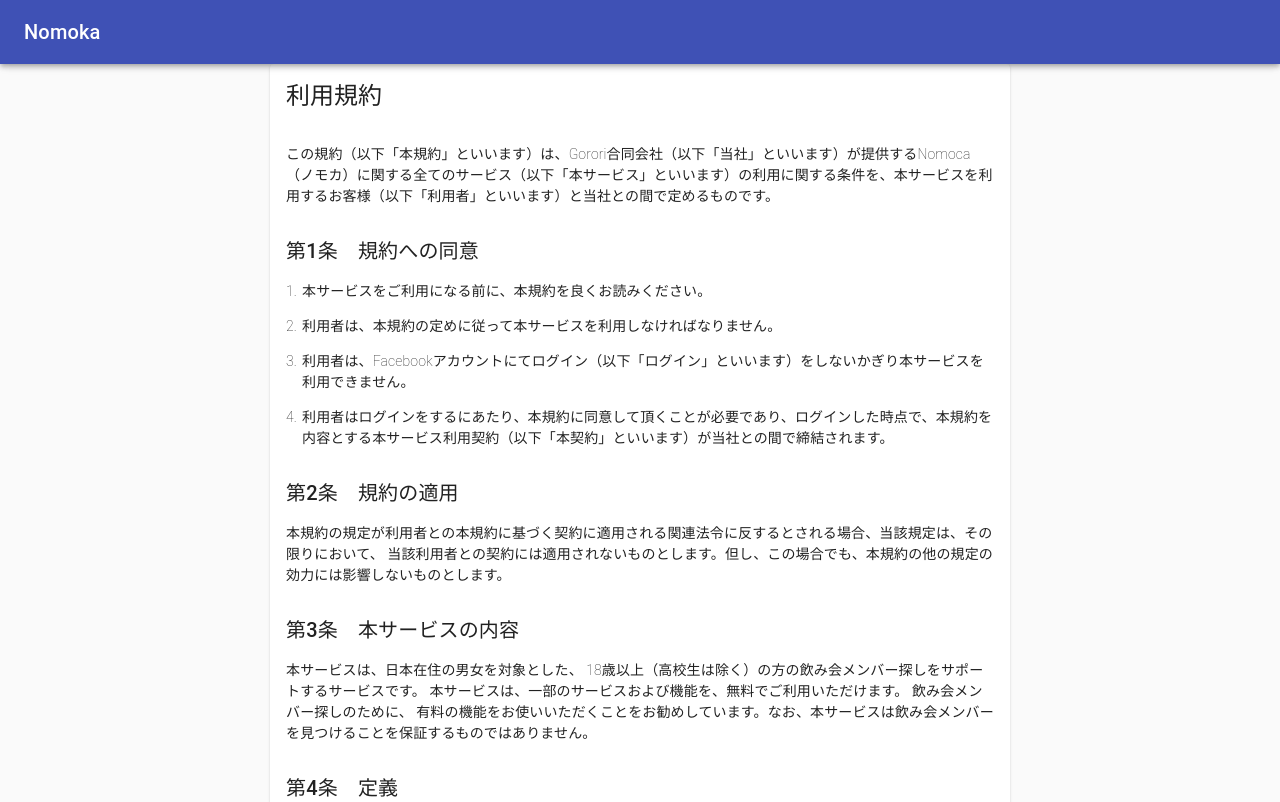
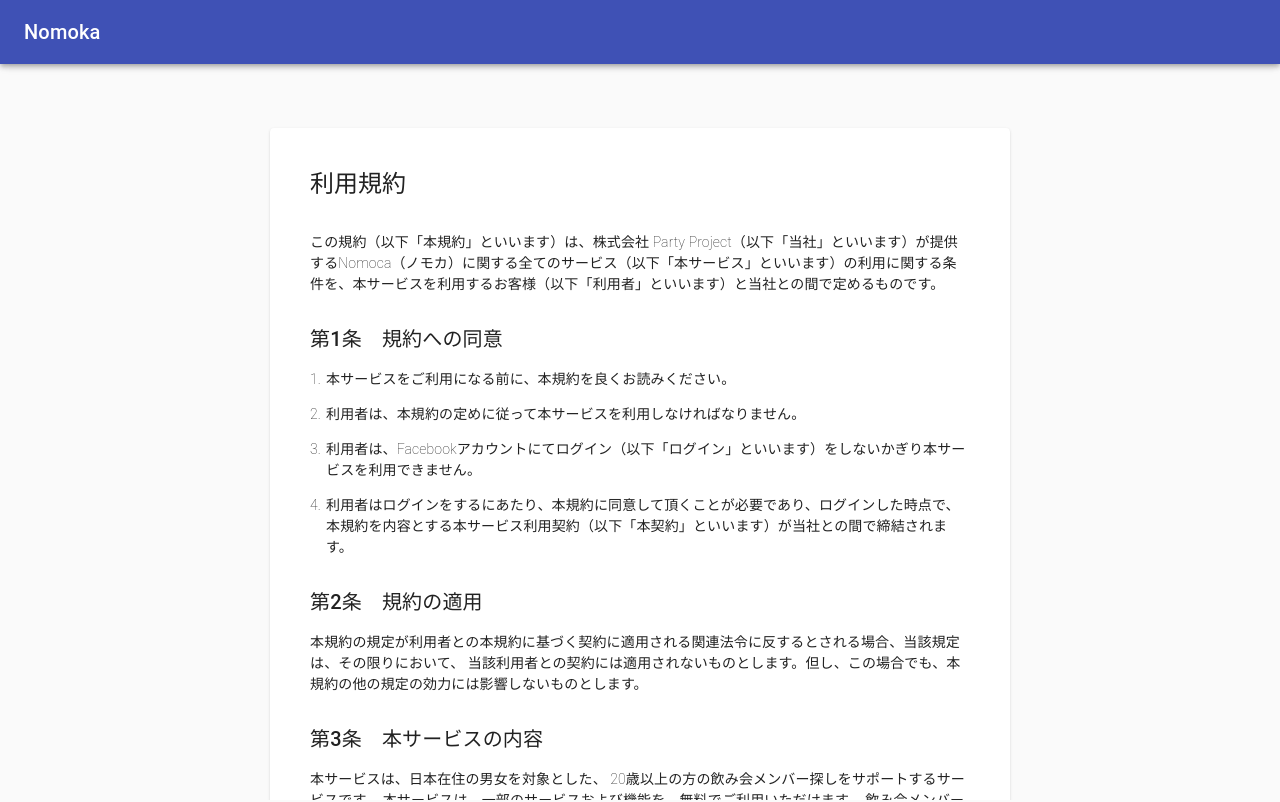
Before and after one commit to kousaku-maron/party-firebase, a React app in the folder hosting/: page /terms in a window 1280 px wide. Shown: the top 802 px of the page. Built offline with nearby package versions, Linux system fonts and the light colour scheme.

Commit message:
feat: edit typo and user company info

```diff
--- a/hosting/src/components/organisms/PrivacyContents.tsx
+++ b/hosting/src/components/organisms/PrivacyContents.tsx
@@ -2,10 +2,13 @@
 import { makeStyles, createStyles } from '@material-ui/core/styles'
 import Typography, { TypographyProps } from '@material-ui/core/Typography'
 import { PinnedTypography } from '../atoms'
+import { getCompany } from '../../repositories'
 
 type Props = {
   size?: 'small' | 'medium' | 'large'
 }
+
+const company = getCompany()
 
 const PrivacyContents: React.FC<Props> = ({ size = 'medium' }) => {
   let subTitleVariant: TypographyProps['variant'] = 'h6'
@@ -26,7 +29,7 @@
     <div>
       <div className={classes.columnWrapper}>
         <Typography className={classes.body}>
-          Gorori合同会社（以下「当社」といいます）は、お客様よりお預かりした個人情報の保護に努めることを社会的責務として、今後も信頼いただける企業を目指すため、個人情報のお取り扱いに関する方針を定め、大切な個人情報の適正な管理と利用、保護に努めております。
+          {company.name}（以下「当社」といいます）は、お客様よりお預かりした個人情報の保護に努めることを社会的責務として、今後も信頼いただける企業を目指すため、個人情報のお取り扱いに関する方針を定め、大切な個人情報の適正な管理と利用、保護に努めております。
           当社の提供するサービス「Nomoca（以下「本サービス」といいます）」における、お客様についての個人情報を含む利用者情報の取扱いについて、以下のとおり当社の個人情報保護方針に基づき本サービスのプライバシーポリシー（以下「本ポリシー」といいます）を定めます。
         </Typography>
         <div className={classes.divider} />
@@ -379,12 +382,14 @@
           開示等のお申し出、ご意見、ご質問、苦情のお申し出その他個人情報の取扱いに関するお問い合わせは、下記の窓口までお願いいたします。
         </Typography>
         <div className={classes.divider} />
-        <Typography className={classes.body}>〒XXX-XXXX</Typography>
-        <Typography className={classes.body}>東京都XXX XXXX</Typography>
-        <Typography className={classes.body}>Gorori合同会社</Typography>
-        <Typography className={classes.body}>E-mail: kousaku.maron@gmail.com</Typography>
+        <Typography className={classes.body}>〒{company.postNumber}</Typography>
+        <Typography className={classes.body}>{company.address}</Typography>
+        <Typography className={classes.body}>{company.name}</Typography>
+        <Typography className={classes.body}>E-mail: {company.email}</Typography>
         <div className={classes.divider} />
-        <Typography className={classes.body}>2020年XX月XX日制定・施行</Typography>
+        <Typography className={classes.body}>
+          {company.privacyEstablishedAt.getFullYear()}年{company.privacyEstablishedAt.getMonth() + 1}月{company.privacyEstablishedAt.getDate()}日 制定・施行
+        </Typography>
       </div>
     </div>
   )
--- a/hosting/src/components/organisms/TermsContents.tsx
+++ b/hosting/src/components/organisms/TermsContents.tsx
@@ -2,10 +2,13 @@
 import { makeStyles, createStyles } from '@material-ui/core/styles'
 import Typography, { TypographyProps } from '@material-ui/core/Typography'
 import { PinnedTypography } from '../atoms'
+import { getCompany } from '../../repositories'
 
 type Props = {
   size?: 'small' | 'medium' | 'large'
 }
+
+const company = getCompany()
 
 const TermsContents: React.FC<Props> = ({ size = 'medium' }) => {
   let subTitleVariant: TypographyProps['variant'] = 'h6'
@@ -26,7 +29,7 @@
     <div>
       <div className={classes.columnWrapper}>
         <Typography className={classes.body}>
-          この規約（以下「本規約」といいます）は、Gorori合同会社（以下「当社」といいます）が提供するNomoca（ノモカ）に関する全てのサービス（以下「本サービス」といいます）の利用に関する条件を、本サービスを利用するお客様（以下「利用者」といいます）と当社との間で定めるものです。
+          この規約（以下「本規約」といいます）は、{company.name}（以下「当社」といいます）が提供するNomoca（ノモカ）に関する全てのサービス（以下「本サービス」といいます）の利用に関する条件を、本サービスを利用するお客様（以下「利用者」といいます）と当社との間で定めるものです。
         </Typography>
       </div>
 
@@ -67,7 +70,7 @@
         </div>
         <Typography className={classes.body}>
           本サービスは、日本在住の男女を対象とした、
-          18歳以上（高校生は除く）の方の飲み会メンバー探しをサポートするサービスです。
+          20歳以上の方の飲み会メンバー探しをサポートするサービスです。
           本サービスは、一部のサービスおよび機能を、無料でご利用いただけます。 飲み会メンバー探しのために、
           有料の機能をお使いいただくことをお勧めしています。なお、本サービスは飲み会メンバーを見つけることを保証するものではありません。
         </Typography>
@@ -118,7 +121,7 @@
           <Typography variant={subTitleVariant}>第6条　利用資格</Typography>
         </div>
         <PinnedTypography pin="1." className={classes.body}>
-          18歳以上（高校生は除く）のみが利用可能なサービスです。年齢の判断は、当社が会員登録時のFacebookに登録された生年月日、本人の自己申告等を元に合理的な範囲で行うものであり、全ての本サービスの会員が常時18歳以上であることを当社が保証するものではありません。登録後に違反が発見された場合、当社判断で会員登録を無効とさせていただきます。当社は、無効とする措置により利用者に発生した損害について一切の責任を負わないものとします。
+          20歳以上のみが利用可能なサービスです。年齢の判断は、当社が会員登録時のFacebookに登録された生年月日、本人の自己申告等を元に合理的な範囲で行うものであり、全ての本サービスの会員が常時20歳以上であることを当社が保証するものではありません。登録後に違反が発見された場合、当社判断で会員登録を無効とさせていただきます。当社は、無効とする措置により利用者に発生した損害について一切の責任を負わないものとします。
         </PinnedTypography>
         <div className={classes.divider} />
         <PinnedTypography pin="2." className={classes.body}>
@@ -269,7 +272,7 @@
         </PinnedTypography>
         <div className={classes.divider} />
         <PinnedTypography pin="10." pinSize={24} className={classes.body}>
-          18歳未満（高校生を含む）の会員登録および本サービスの利用
+          20歳未満の会員登録および本サービスの利用
         </PinnedTypography>
         <div className={classes.divider} />
         <PinnedTypography pin="11." pinSize={24} className={classes.body}>
@@ -367,7 +370,7 @@
           </PinnedTypography>
           <div className={classes.divider} />
           <PinnedTypography pin="・" className={classes.body}>
-            性的または暴力的な手法で18歳未満の人を不当に利用するコンテンツ。または、18歳未満の人から個人情報を求める構成要素を提供するコンテンツ
+            性的または暴力的な手法で20歳未満の人を不当に利用するコンテンツ。または、20歳未満の人から個人情報を求める構成要素を提供するコンテンツ
           </PinnedTypography>
           <div className={classes.divider} />
           <PinnedTypography pin="・" className={classes.body}>
@@ -446,7 +449,7 @@
           <Typography variant={subTitleVariant}>第12条　利用料金</Typography>
         </div>
         <Typography className={classes.body}>
-          本サービスは、一部のサービスおよび機能を、無料でご利用いただけます。追加機能を利用するには、チケットなどの有料サービスを購入する必要があります。なお、購入後の変更・キャンセルはお受けできませんのでご了承ください。
+          本サービスは、一部のサービスおよび機能を、無料でご利用いただけます。追加機能を利用するには、有料サービスを購入する必要があります。なお、購入後の変更・キャンセルはお受けできませんのでご了承ください。
           また、お客様が申し込まれた有料サービスを利用期間の途中で利用休止またはご解約（解約は退会フォームからお願いいたします）された場合も、返金や有料サービスの精算は一切行っておりませんのでご注意ください。
         </Typography>
       </div>
@@ -601,13 +604,12 @@
           <Typography variant={subTitleVariant}>第21条　児童を誘引する行為の規制</Typography>
         </div>
         <Typography className={classes.body}>本サービスでは、児童を誘引する行為の規制を行っております。</Typography>
-        {/* <div className={classes.divider} /> */}
-        {/* MEMO: 身分書確認が実装されたら、アクティブにする */}
-        {/* <Typography>
+        <div className={classes.divider} />
+        <Typography>
           この目的は、「本サービス利用に起因する児童買春その他の犯罪から児童を保護し、もって児童の健全な育成に資すること」です。
           このような目的を実現するため、本サービスではサービス利用に当たって男女共に身分証明書など予め定められた方法による年齢確認を行っております。
         </Typography>
-        <div className={classes.divider} /> */}
+        <div className={classes.divider} />
       </div>
 
       <div className={classes.columnWrapper}>
@@ -640,9 +642,9 @@
           <Typography variant={subTitleVariant}>第23条　本サービスのご利用上の注意</Typography>
         </div>
         <PinnedTypography pin="1." className={classes.body}>
-          本サービスは、飲み会メンバーを探している18歳以上（高校生は除く）の方に対して、飲み会メンバー探しをサポートするサービスですが、
+          本サービスは、飲み会メンバーを探している20歳以上の方に対して、飲み会メンバー探しをサポートするサービスですが、
           不特定多数の方がご利用になっているため、場合によっては本サービスを悪用されたりする可能性があります。そのような可能性があることをご認識のうえ、
-          他の会員（特にメッセージのやり取りを行う他の会員）に対してのやりとり方法、個人情報の開示に関しては、慎重に考えて、本サービスをご利用ください。また、やり取りをしている会員が18歳以上か否かは初回登録時のFacebookの情報およびご本人の自己申告による情報等を元に当社が合理的な範囲で判断しております。そのため、全ての会員様が18歳以上であることを保証するものではございません。他の会員に対して本サービス以外でのやりとり手段の提供、個人情報等重要な情報の開示を行う場合は、慎重に検討し自己の責任のうえで行うようにしてください。規約違反の疑いがある会員を発見した場合は、すみやかに違反報告ボタン、またはお問い合せより違反内容をご報告ください。
+          他の会員（特にメッセージのやり取りを行う他の会員）に対してのやりとり方法、個人情報の開示に関しては、慎重に考えて、本サービスをご利用ください。また、やり取りをしている会員が20歳以上か否かは初回登録時のFacebookの情報およびご本人の自己申告による情報等を元に当社が合理的な範囲で判断しております。そのため、全ての会員様が20歳以上であることを保証するものではございません。他の会員に対して本サービス以外でのやりとり手段の提供、個人情報等重要な情報の開示を行う場合は、慎重に検討し自己の責任のうえで行うようにしてください。規約違反の疑いがある会員を発見した場合は、すみやかに違反報告ボタン、またはお問い合せより違反内容をご報告ください。
         </PinnedTypography>
         <div className={classes.divider} />
         <PinnedTypography pin="2." className={classes.body}>
@@ -687,7 +689,9 @@
         <div className={classes.subTitleWrapper}>
           <Typography variant={subTitleVariant}>第27条　附則</Typography>
         </div>
-        <Typography className={classes.body}>2020年X月XX日 制定・施行</Typography>
+        <Typography className={classes.body}>
+          {company.privacyEstablishedAt.getFullYear()}年{company.privacyEstablishedAt.getMonth() + 1}月{company.privacyEstablishedAt.getDate()}日 制定・施行
+        </Typography>
       </div>
     </div>
   )
--- a/hosting/src/components/templates/ContractTemplate.tsx
+++ b/hosting/src/components/templates/ContractTemplate.tsx
@@ -17,7 +17,7 @@
   const classes = useStyles()
 
   return (
-    <React.Fragment>
+    <div className={classes.scrollView}>
       <AppBar>
         <Toolbar>
           <Typography variant="h6">Nomoka</Typography>
@@ -25,26 +25,37 @@
       </AppBar>
       <Toolbar id="back-to-top-anchor" />
       <Container className={classes.container}>
-        <Card className={classes.card}>
-          <CardHeader title={props.title} />
-          <CardContent>{children}</CardContent>
-        </Card>
+        <div className={classes.cardWrapper}>
+          <Card className={classes.card}>
+            <CardHeader title={props.title} />
+            <CardContent>{children}</CardContent>
+          </Card>
+        </div>
       </Container>
-    </React.Fragment>
+    </div>
   )
 }
 
 const useStyles = makeStyles(() =>
   createStyles({
+    scrollView: {
+      overflow: 'scroll',
+      height: '100vh'
+    },
     container: {
       display: 'flex',
       width: '100%',
       justifyContent: 'center',
       alignItems: 'center'
     },
+    cardWrapper: {
+      paddingTop: 64,
+      paddingBottom: 64
+    },
     card: {
       width: '100%',
-      maxWidth: 740
+      maxWidth: 740,
+      padding: 24
     }
   })
 )
```
